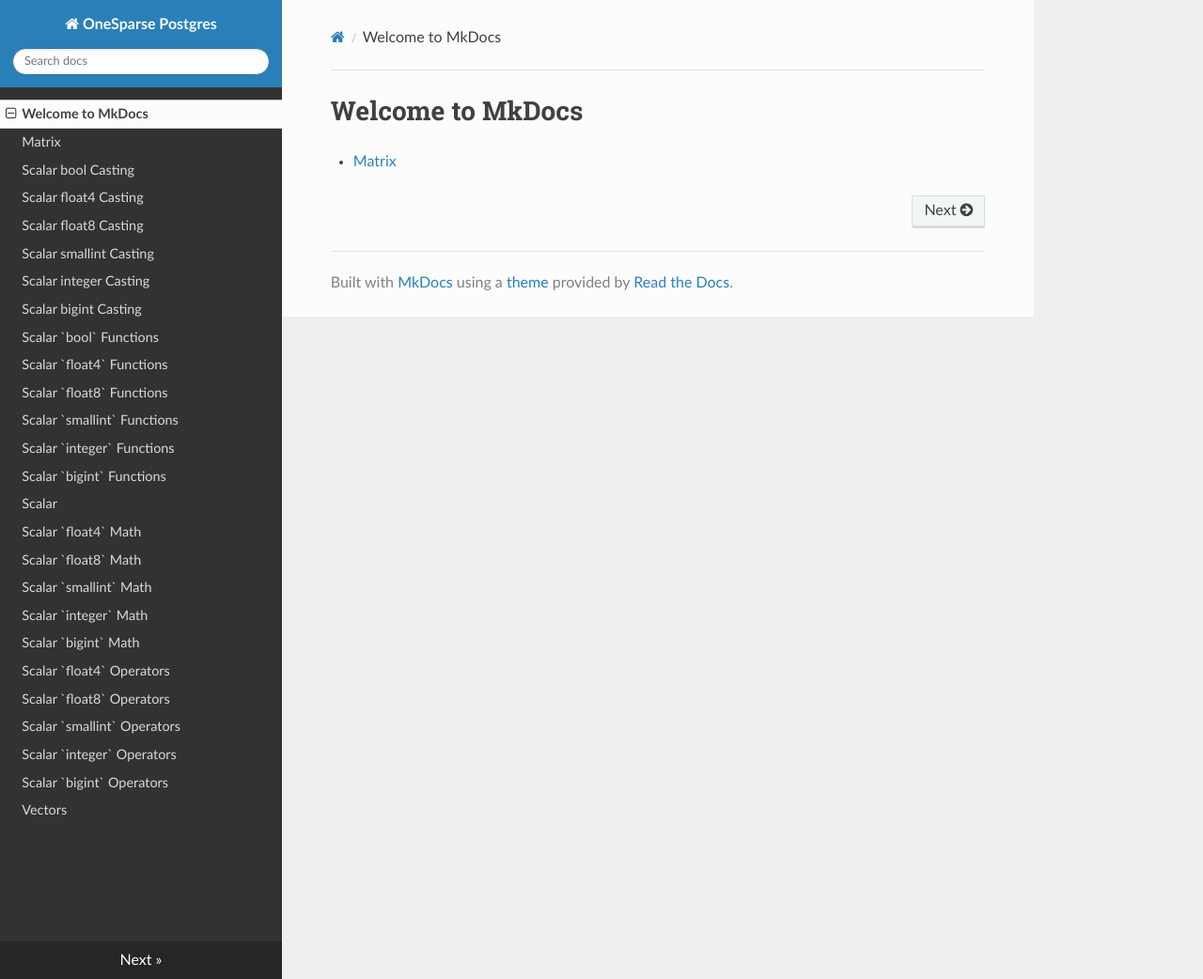
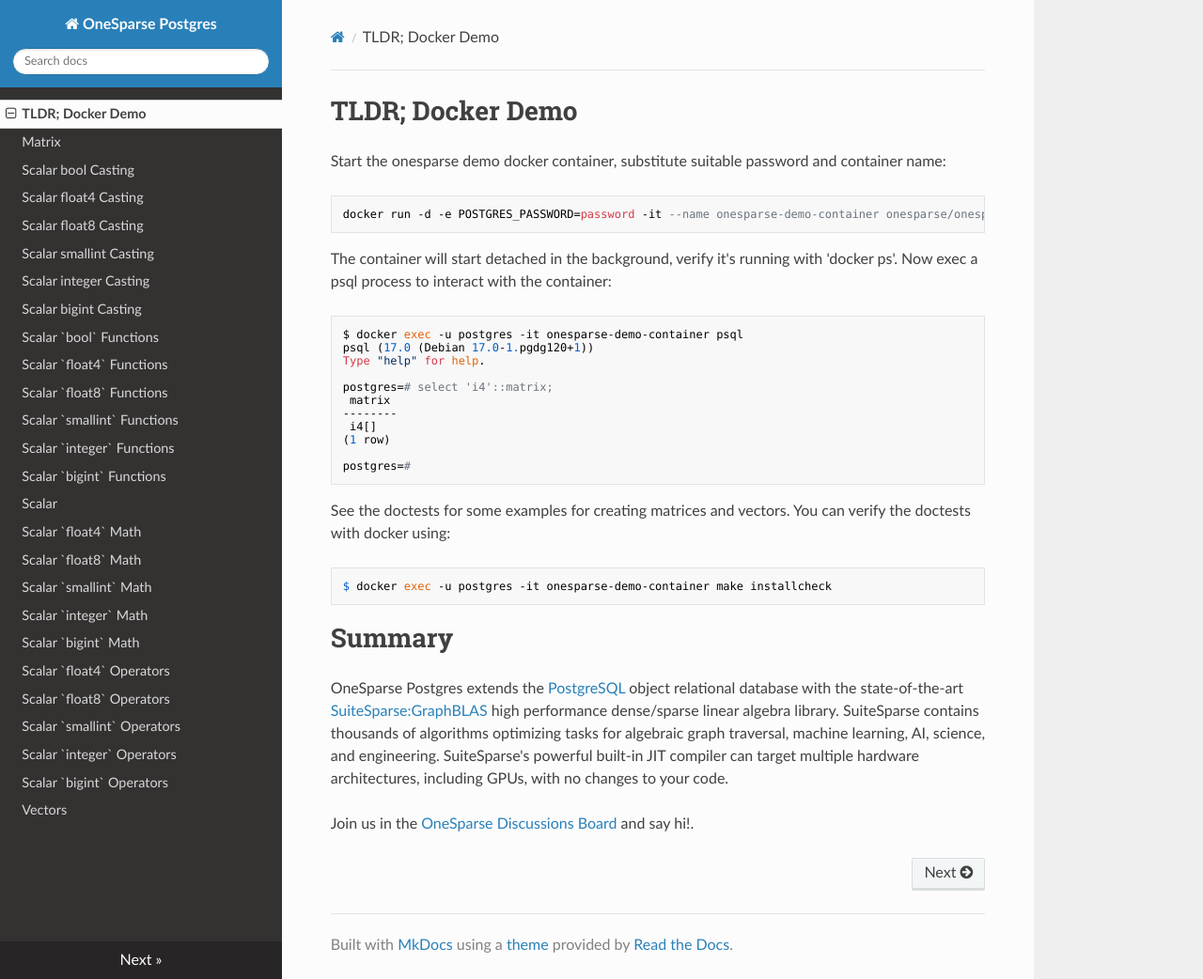
Before and after one commit to OneSparse/OneSparse, an MkDocs documentation site: the page built from docs/index.md, in a window 1280 px wide and 1042 px high. Shown: the whole window at 94% size. Built offline with MkDocs 1.6.1, drawn with Linux system fonts in a browser that asks for light colours; nearby versions of some CDN libraries.

Commit message:
doc tweaks.

````diff
--- a/docs/index.md
+++ b/docs/index.md
@@ -1,3 +1,48 @@
-# Welcome to MkDocs
+# TLDR; Docker Demo
 
-- [Matrix](test_matrix_header.md)
+Start the onesparse demo docker container, substitute suitable
+password and container name:
+
+```
+docker run -d -e POSTGRES_PASSWORD=password -it --name onesparse-demo-container onesparse/onesparse:0.1.0
+```
+
+The container will start detached in the background, verify it's
+running with 'docker ps'.  Now exec a psql process to interact with
+the container:
+
+```
+$ docker exec -u postgres -it onesparse-demo-container psql
+psql (17.0 (Debian 17.0-1.pgdg120+1))
+Type "help" for help.
+
+postgres=# select 'i4'::matrix;
+ matrix
+--------
+ i4[]
+(1 row)
+
+postgres=#
+```
+
+See the doctests for some examples for creating matrices and vectors.
+You can verify the doctests with docker using:
+
+```
+$ docker exec -u postgres -it onesparse-demo-container make installcheck
+```
+
+# Summary
+
+OneSparse Postgres extends the [PostgreSQL](https://postgresql.org)
+object relational database with the state-of-the-art
+[SuiteSparse:GraphBLAS](http://faculty.cse.tamu.edu/davis/GraphBLAS.html)
+high performance dense/sparse linear algebra library.  SuiteSparse
+contains thousands of algorithms optimizing tasks for algebraic graph
+traversal, machine learning, AI, science, and engineering.
+SuiteSparse's powerful built-in JIT compiler can target multiple
+hardware architectures, including GPUs, with no changes to your code.
+
+Join us in the [OneSparse Discussions
+Board](https://github.com/OneSparse/OneSparse/discussions) and say
+hi!.
````
Also changed, not shown: site/index.html, site/search/search_index.json.
